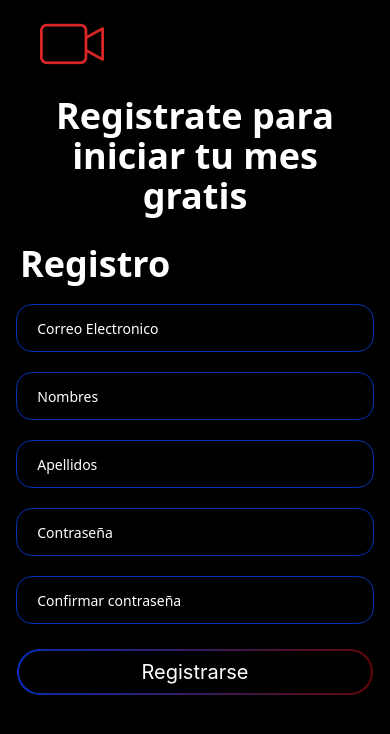
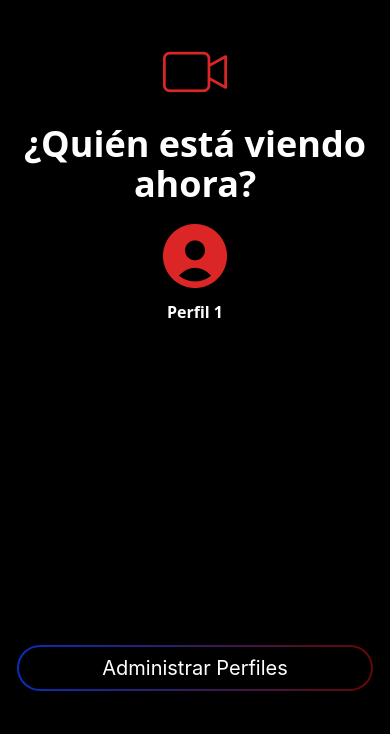
Before and after one commit to RubidiaPaz/Watch.io, a React Native app: screen /Perfil in a window 390 px wide. Shown: the top 734 px of the page. Built offline with nearby package versions, Linux system fonts and the light colour scheme.

Commit message:
Pantalla de perfil creada

```diff
--- a/App.js
+++ b/App.js
@@ -4,6 +4,7 @@ import { NavigationContainer } from '@react-navigation/native';
 import { createNativeStackNavigator } from '@react-navigation/native-stack';
 import HomeScreen from './screens/HomeScreen';
 import RegisterScreen from './screens/RegisterScreen';
+import ProfileScreen from './screens/ProfileScreen';
 
 const Stack = createNativeStackNavigator();
 
@@ -11,10 +12,11 @@ export default function App() {
   return (
     <NavigationContainer>
 
-      <Stack.Navigator initialRouteName='Registro'>
+      <Stack.Navigator initialRouteName='Perfil'>
         {/* screens */}
         <Stack.Screen name="Login" component={HomeScreen} />
         <Stack.Screen name='Registro' component={RegisterScreen} />
+        <Stack.Screen name='Perfil' component={ProfileScreen} />
       </Stack.Navigator>
     </NavigationContainer>
   );
--- a/assets/loginImages.js
+++ b/assets/loginImages.js
@@ -3,5 +3,6 @@ const loginImages = {
     bladeRunner: require("./loginImages/bladeRunner.jpg"),
     spiderMan: require("./loginImages/spiderMan.jpg"),
     videoCamera: require("./loginImages/videoCamera.png"),
+    perfil: require("./loginImages/perfil.png"),
    }
    export default loginImages;
--- /dev/null
+++ b/screens/ProfiScreen.js
@@ -0,0 +1,45 @@
+import { View, Text,Image, SafeAreaView, Button} from 'react-native'
+import { StatusBar } from 'expo-status-bar';
+import React, { useLayoutEffect } from 'react'
+import { useNavigation } from '@react-navigation/native';
+import loginImages from '../assets/loginImages';
+
+const ProfiScreen = () => {
+    const navigation = useNavigation();
+    useLayoutEffect(() => {
+        navigation.setOptions({
+            headerShown: false
+        })
+    }, [])
+  return (
+    <SafeAreaView className="h-full w-full  bg-black">
+        <View className="flex-row mt-20 space-x-8">
+          <View className="ml-5">
+             <View className=" items-center ">
+              <Image className="w-16 h-16 ml-5 mt-5" tintColor='#DC2626' source={loginImages.videoCamera}/>
+             </View>
+              <Image className="mt-20 ml-2 w-32 h-48 mb-36 rounded-xl object-center" source={loginImages.spiderMan}/>
+          </View>
+          <View className="mt-20 w-20 h-20 space-y-5">
+              <Image className="w-36 h-48 rounded-xl" source={loginImages.blackAdam}/>
+              <Image className="w-36 h-48 rounded-xl" source={loginImages.bladeRunner}/>
+          </View>
+
+        </View>
+        <View className="items-center">
+          <Text className="text-white text-3xl font-sans font-bold">Entreteminiento lo</Text>
+          <Text className="text-white text-3xl font-sans font-bold">que tu necesitas</Text>
+          <Text className="ml-8 mr-8 text-center mt-4 text-white text-sm ">Descarga y disfruta cuando quieras sin conexion en todo el mundo</Text>
+          <View className="mt-6 border border-red-600 rounded-full">
+          <Button
+           color="#00000"
+            title="Iniciar sesion"
+            backgroundColor= 'transparent'
+            />
+          </View>
+        </View>
+    </SafeAreaView>
+  )
+}
+
+export default ProfiScreen
--- /dev/null
+++ b/screens/ProfileScreen.jsx
@@ -0,0 +1,73 @@
+import { View, Text, SafeAreaView, Image, TextInput, StyleSheet, TouchableHighlight, ScrollView } from 'react-native'
+import React, { useLayoutEffect } from 'react'
+import { useNavigation } from '@react-navigation/native';
+import loginImages from '../assets/loginImages';
+import { LinearGradient } from 'expo-linear-gradient';
+
+const InputComponent = ({ placeholder, type, isError, secureText = false }) => (
+    <>
+        <TextInput
+            className='border border-[#082EB4] rounded-2xl w-11/12 h-12 text-white mx-auto pl-5 mt-5 font-sans'
+            placeholder={ placeholder }
+            keyboardType={ type }
+            placeholderTextColor={'white'}
+            secureTextEntry={secureText}
+        />
+        {
+            isError ? (
+                <Text
+                    className='text-[#fc3f3f] ml-7 mt-1'
+                >Campo obligatorio</Text>
+            ) : ('')
+        }
+
+    </>
+);
+
+const ProfileScreen = () => {
+    const navigation = useNavigation();
+
+    useLayoutEffect(() => {
+        navigation.setOptions({
+        headerShown: false
+        })
+    }, []);
+  return (
+    <SafeAreaView className='h-full w-full bg-black'>
+            <ScrollView>
+                <View className='items-center mt-10'>
+                    <Image className="w-16 h-16" tintColor='#DC2626' source={loginImages.videoCamera}/>
+                </View>
+                <View className='mt-5 mx-5'>
+                    <Text className='text-white text-4xl font-sans font-bold text-center'>¿Quién está viendo ahora?</Text>
+                </View>
+
+                <View className='form-control'>
+                    <View className='mt-5 items-center'>
+                        <Image className="w-16 h-16" tintColor='#DC2626' source={loginImages.perfil}/>
+                    </View>
+                    <View className='mt-3 mx-5'>
+                        <Text className='text-white text-base font-sans font-bold text-center'> Perfil 1 </Text>
+                    </View>
+
+                    <TouchableHighlight>
+                        <LinearGradient
+                            colors={['#082EB4', '#640707']}
+                            start={{x: 0.0, y: 1.0}} end={{x: 1.0, y: 1.0}}
+                            className='w-11/12 mx-auto h-12 my-80 border rounded-3xl justify-center align-middle'
+                        >
+                            <View
+                                className='bg-black rounded-3xl m-0.5 flex-auto'>
+                                <Text
+                                    className='text-white text-center text-xl m-auto'
+                                >Administrar Perfiles</Text>
+                            </View>
+                        </LinearGradient>
+                    </TouchableHighlight>
+                </View>
+            </ScrollView>
+        </SafeAreaView>
+  )
+}
+
+export default ProfileScreen
```
Also changed, not shown: screens/HomeScreen.js (+0 -9 lines), assets/loginImages/perfil.png (added).
